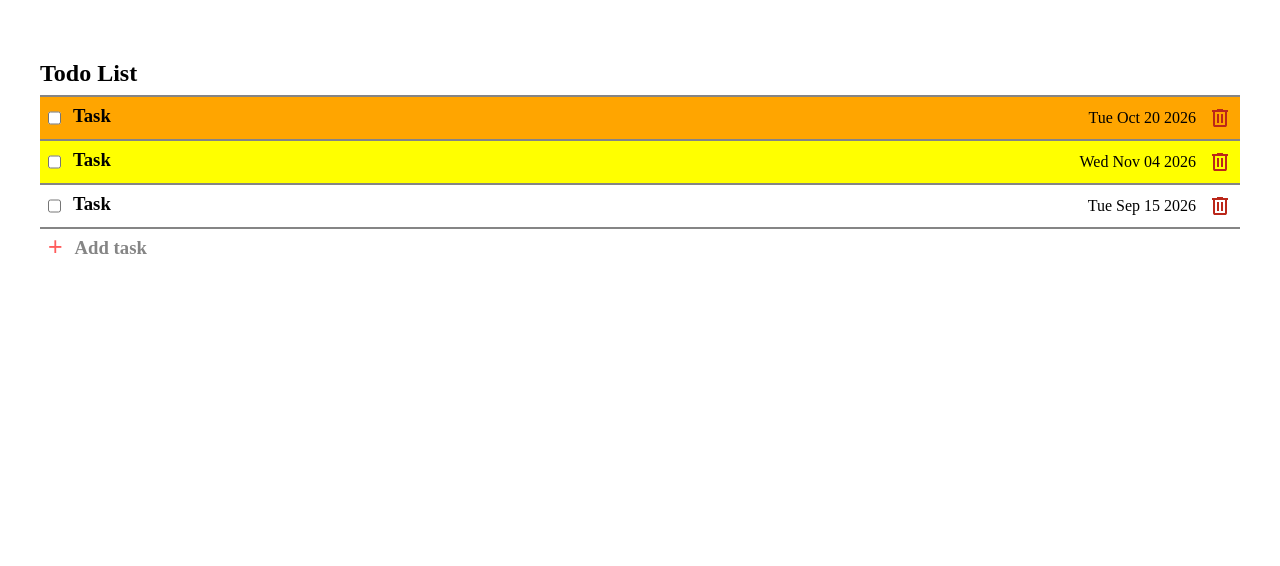
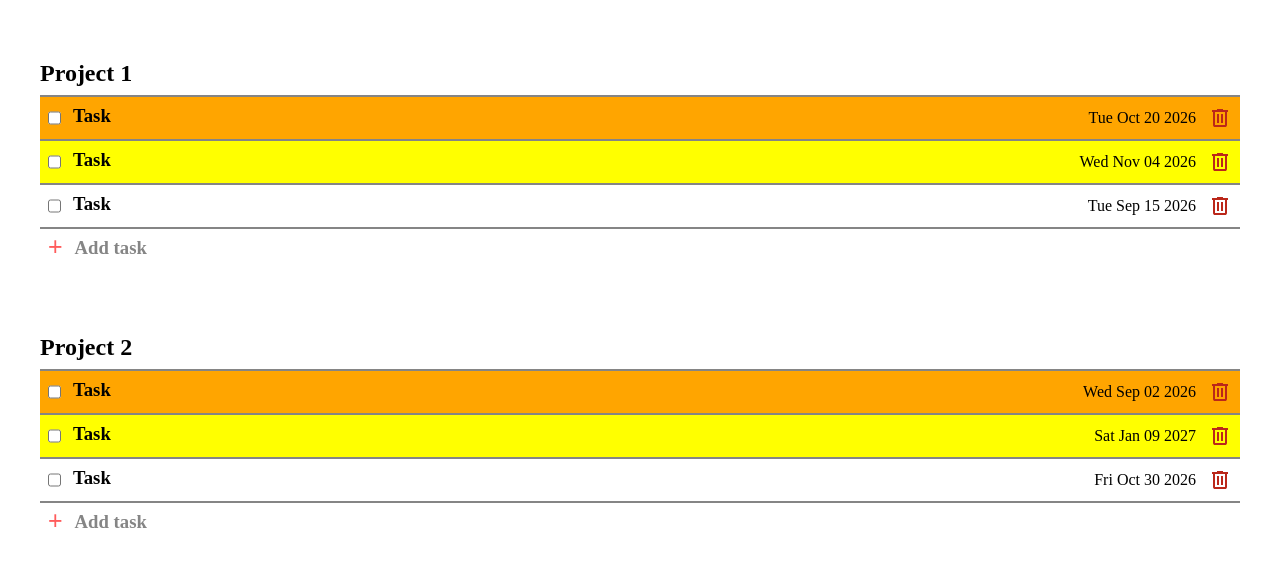
Before and after one commit to scorley627/todo-list, a website built with webpack: page src/template.html in a window 1280 px wide. Built offline with nearby package versions, Linux system fonts and the light colour scheme.

Commit message:
Implement Project class and refactor dispaly code

```diff
--- a/src/display.js
+++ b/src/display.js
@@ -1,52 +1,18 @@
-import { todoList } from "./todo_list";
 import trashIcon from "./trash_icon.svg";
 
-export function showList() {
-  const listElement = document.createElement("ul");
-  const listHeader = document.createElement("h2");
+export function populateProjectList(projectList, projects) {
+  for (const project of projects) {
+    const taskList = document.createElement("ul");
+    const projectHeader = document.createElement("h2");
 
-  listHeader.textContent = todoList.title;
-  listHeader.classList.add("todo-list__header");
-  listElement.appendChild(listHeader);
-  listElement.classList.add("todo-list");
+    projectHeader.textContent = project.title;
+    projectHeader.classList.add("project-header");
+    taskList.dataset.projectId = project.id;
+    taskList.classList.add("project");
 
-  for (const task of todoList.tasks) {
-    const listItem = document.createElement("li");
-    const checkbox = document.createElement("input");
-    const text = document.createElement("div");
-    const title = document.createElement("h3");
-    const description = document.createElement("p");
-    const date = document.createElement("p");
-    const trashImage = document.createElement("img");
-
-    checkbox.type = "checkbox";
-    title.textContent = task.title;
-    description.textContent = task.description;
-    date.textContent = task.date.toDateString();
-    trashImage.src = trashIcon;
-    trashImage.dataset.itemId = task.id;
-
-    listItem.classList.add("task");
-    if (task.priority == 2) {
-      listItem.classList.add("task--medium-priority");
-    } else if (task.priority == 3) {
-      listItem.classList.add("task--high-priority");
-    }
-
-    text.classList.add("task__text");
-    description.classList.add("task__description");
-    date.classList.add("task__date");
-    trashImage.classList.add("task__trash-icon");
-    trashImage.addEventListener("click", handleDeleteTaskClick);
-
-    text.appendChild(title);
-    text.appendChild(description);
-
-    listItem.appendChild(checkbox);
-    listItem.appendChild(text);
-    listItem.appendChild(date);
-    listItem.appendChild(trashImage);
-    listElement.appendChild(listItem);
+    for (const task of project.tasks) {
+      const taskItem = createTaskItem(task);
+      taskList.appendChild(taskItem);
     }
 
     const addTaskElement = document.createElement("li");
@@ -63,54 +29,78 @@ export function showList() {
 
     addTaskElement.appendChild(addTaskButton);
     addTaskElement.appendChild(addTaskHeader);
-  addTaskElement.addEventListener("click", handleAddTaskClick);
 
-  listElement.appendChild(addTaskElement);
-  const content = document.querySelector(".content");
-  content.replaceChildren(listElement);
-}
-
-function handleAddTaskClick(event) {
-  const isButton = event.target.classList.contains("task__add-button");
-  const isTitle = event.target.classList.contains("task__text--add");
-  if (isButton || isTitle) {
-    addTaskDialog.showModal();
+    taskList.appendChild(addTaskElement);
+    projectList.appendChild(projectHeader);
+    projectList.appendChild(taskList);
   }
 }
 
-function handleAddFormSubmit(event) {
-  event.preventDefault();
-  addTaskDialog.close();
-
-  const formData = new FormData(event.target);
-  const title = formData.get("new_task_title");
-  const description = formData.get("new_task_description");
-  const date = new Date(formData.get("new_task_date").replaceAll("-", "/"));
-  const priority = formData.get("new_task_priority");
-  event.target.reset();
-
-  todoList.addNewTask(title, description, date, priority);
-  showList();
+export function addTaskItem(projectId, task, taskIndex) {
+  const taskLists = document.querySelector(".project-list").children;
+  let i = 0;
+  while (i < taskLists.length && taskLists[i].dataset.projectId != projectId) {
+    ++i;
+  }
+  if (i < taskLists.length) {
+    const newTaskItem = createTaskItem(task);
+    const nextTaskItem = taskLists[i].children[taskIndex];
+    taskLists[i].insertBefore(newTaskItem, nextTaskItem);
+  }
 }
 
-function handleCloseDialogClick(event) {
-  addTaskDialog.close();
+export function removeTaskItem(projectId, taskId) {
+  const taskLists = document.querySelector(".project-list").children;
+  let i = 0;
+  while (i < taskLists.length && taskLists[i].dataset.projectId != projectId) {
+    ++i;
+  }
+  if (i < taskLists.length) {
+    const taskItems = taskLists[i].children;
+    let j = 0;
+    while (j < taskItems.length && taskItems[j].dataset.taskId != taskId) {
+      ++j;
+    }
+    if (j < taskItems.length) {
+      taskItems[j].remove();
+    }
+  }
 }
 
-function handleDeleteTaskClick(event) {
-  todoList.removeTask(event.target.dataset.itemId);
-  showList();
+function createTaskItem(task) {
+  const taskItem = document.createElement("li");
+  const checkbox = document.createElement("input");
+  const text = document.createElement("div");
+  const title = document.createElement("h3");
+  const description = document.createElement("p");
+  const date = document.createElement("p");
+  const trashImage = document.createElement("img");
+
+  checkbox.type = "checkbox";
+  title.textContent = task.title;
+  description.textContent = task.description;
+  date.textContent = task.date.toDateString();
+  trashImage.src = trashIcon;
+  taskItem.dataset.taskId = task.id;
+
+  taskItem.classList.add("task");
+  if (task.priority == 2) {
+    taskItem.classList.add("task--medium-priority");
+  } else if (task.priority == 3) {
+    taskItem.classList.add("task--high-priority");
   }
+  text.classList.add("task__text");
+  description.classList.add("task__description");
+  date.classList.add("task__date");
+  trashImage.classList.add("task__trash-icon");
 
-const addTaskDialog = document.querySelector(".add-task-dialog");
+  text.appendChild(title);
+  text.appendChild(description);
 
-const dialogCloseButton = document.querySelector(
-  ".add-task-dialog__close-button",
-);
-dialogCloseButton.addEventListener("click", handleCloseDialogClick);
+  taskItem.appendChild(checkbox);
+  taskItem.appendChild(text);
+  taskItem.appendChild(date);
+  taskItem.appendChild(trashImage);
 
-const addTaskForm = document.querySelector(".add-task-form");
-addTaskForm.addEventListener("submit", handleAddFormSubmit);
-
-const addTaskFormDate = document.getElementById("new_task_date");
-addTaskFormDate.defaultValue = new Date().toLocaleDateString("fr-CA");
+  return taskItem;
+}
--- a/src/index.js
+++ b/src/index.js
@@ -1,10 +1,70 @@
 import "./style.css";
-import { showList } from "./display.js";
-import { todoList } from "./todo_list.js";
+import { populateProjectList, addTaskItem, removeTaskItem } from "./display.js";
+import { Project, getProjectById } from "./todo_list.js";
 
-todoList.addNewTask("Task", "", new Date("2026/11/4"), 2);
-todoList.addNewTask("Task", "", new Date("2026/10/20"), 3);
-todoList.addNewTask("Task", "", new Date("2026/9/15"), 1);
-todoList.title = "Todo List";
+const projectList = document.querySelector(".project-list");
+const addTaskForm = document.querySelector(".add-task-form");
+const addTaskFormDate = document.getElementById("new_task_date");
+const addTaskDialog = document.querySelector(".add-task-dialog");
+const dialogCloseButton = document.querySelector(
+  ".add-task-dialog__close-button",
+);
 
-showList();
+projectList.addEventListener("click", handleListClick);
+addTaskForm.addEventListener("submit", handleAddFormSubmit);
+dialogCloseButton.addEventListener("click", handleCloseDialogClick);
+addTaskFormDate.defaultValue = new Date().toLocaleDateString("fr-CA");
+
+const initialProject0 = new Project("Project 1");
+const initialProject1 = new Project("Project 2");
+const projects = [initialProject0, initialProject1];
+
+initialProject0.addNewTask("Task", "", new Date("2026/11/4"), 2);
+initialProject0.addNewTask("Task", "", new Date("2026/10/20"), 3);
+initialProject0.addNewTask("Task", "", new Date("2026/9/15"), 1);
+
+initialProject1.addNewTask("Task", "", new Date("2026/10/30"), 1);
+initialProject1.addNewTask("Task", "", new Date("2026/9/2"), 3);
+initialProject1.addNewTask("Task", "", new Date("2027/1/9"), 2);
+
+populateProjectList(projectList, projects);
+
+function handleListClick(event) {
+  const isAddButton = event.target.classList.contains("task__add-button");
+  const isAddText = event.target.classList.contains("task__text--add");
+  const isTrashButton = event.target.classList.contains("task__trash-icon");
+  if (isAddButton || isAddText) {
+    const taskList = event.target.parentNode.parentNode;
+    addTaskDialog.dataset.projectId = taskList.dataset.projectId;
+    addTaskDialog.showModal();
+  } else if (isTrashButton) {
+    const taskItem = event.target.parentNode;
+    const taskList = taskItem.parentNode;
+    const taskId = taskItem.dataset.taskId;
+    const projectId = taskList.dataset.projectId;
+    const project = getProjectById(projects, projectId);
+    project.removeTask(taskId);
+    removeTaskItem(projectId, taskId);
+  }
+}
+
+function handleAddFormSubmit(event) {
+  event.preventDefault();
+  addTaskDialog.close();
+
+  const formData = new FormData(event.target);
+  const title = formData.get("new_task_title");
+  const description = formData.get("new_task_description");
+  const date = new Date(formData.get("new_task_date").replaceAll("-", "/"));
+  const priority = formData.get("new_task_priority");
+  event.target.reset();
+
+  const project = getProjectById(projects, addTaskDialog.dataset.projectId);
+  const taskIndex = project.addNewTask(title, description, date, priority);
+  const task = project.tasks[taskIndex];
+  addTaskItem(project.id, task, taskIndex);
+}
+
+function handleCloseDialogClick(event) {
+  addTaskDialog.close();
+}
--- a/src/style.css
+++ b/src/style.css
@@ -3,13 +3,13 @@
   padding: 0;
 }
 
-.todo-list {
-  margin: 60px 40px;
-  display: grid;
+.project-header {
+  margin: 60px 40px 8px;
 }
 
-.todo-list__header {
-  padding-bottom: 8px;
+.project {
+  margin-inline: 40px;
+  display: grid;
 }
 
 .task {
--- a/src/template.html
+++ b/src/template.html
@@ -33,6 +33,8 @@
     </form>
     <button class="add-task-dialog__close-button">X</button>
   </dialog>
-  <div class="content"></div>
+  <div class="content">
+    <ul class="project-list"></ul>
+  </div>
 </body>
 </html>
--- a/src/todo_list.js
+++ b/src/todo_list.js
@@ -1,11 +1,13 @@
-export const todoList = {
-  tasks: [],
-  title: "",
+export class Project {
+  constructor(title) {
+    this.title = title;
+    this.tasks = [];
+    this.id = crypto.randomUUID();
+  }
 
-  addNewTask: function (title, description, date, priority) {
+  addNewTask(title, description, date, priority) {
     const newTask = createTask(title, description, date, priority);
     let i = 0;
-    // console.log(newTask.priority);
     while (i < this.tasks.length && newTask.priority < this.tasks[i].priority) {
       ++i;
     }
@@ -17,16 +19,31 @@ export const todoList = {
       ++i;
     }
     this.tasks.splice(i, 0, newTask);
-  },
 
-  removeTask: function (id) {
+    return i;
+  }
+
+  removeTask(id) {
     let i = 0;
-    while (this.tasks[i].id != id) {
+    while (i < this.tasks.length && this.tasks[i].id != id) {
       ++i;
     }
     this.tasks.splice(i, 1);
-  },
-};
+  }
+}
+
+export function getProjectById(projects, id) {
+  if (projects.length == 0) {
+    return;
+  }
+  let i = 0;
+  while (i < projects.length && projects[i].id != id) {
+    ++i;
+  }
+  if (i < projects.length) {
+    return projects[i];
+  }
+}
 
 function createTask(title, description, date, priority) {
   return {
```
Lines whose indentation alone changed are shown as unchanged.
